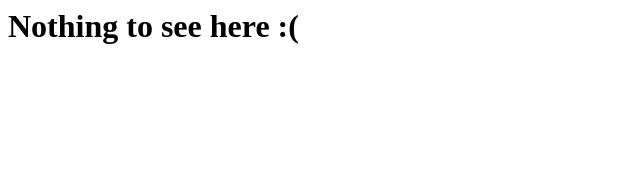
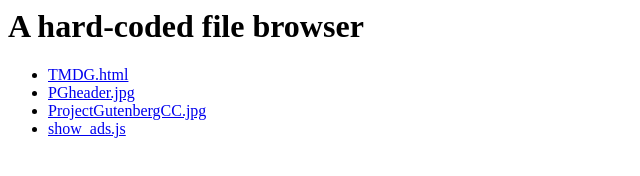
Before and after one commit to ctring/http-socket-programming, a plain HTML site: page index.html in a window 1280 px wide. Shown: the whole page, without its empty margins (0-640 px from the left). Drawn offline with Linux system fonts and the light colour scheme.

Commit message:
Updated README and index

```diff
--- a/index.html
+++ b/index.html
@@ -3,6 +3,12 @@
     <title>An Awesome Index Page</title>
 </head>
 <body>
-    <h1>Nothing to see here :(</h1>
+    <h1>A hard-coded file browser</h1>
+    <ul>
+        <li><a href='/TMDG.html'>TMDG.html</a></li>
+        <li><a href='/TMDG_files/PGheader.jpg'>PGheader.jpg</a></li>
+        <li><a href='/TMDG_files/ProjectGutenbergCC.jpg'>ProjectGutenbergCC.jpg</a></li>
+        <li><a href='/TMDG_files/show_ads.js'>show_ads.js</a></li>
+    </ul>
 </body>
 </html>
```
Also changed, not shown: 1 other file.
